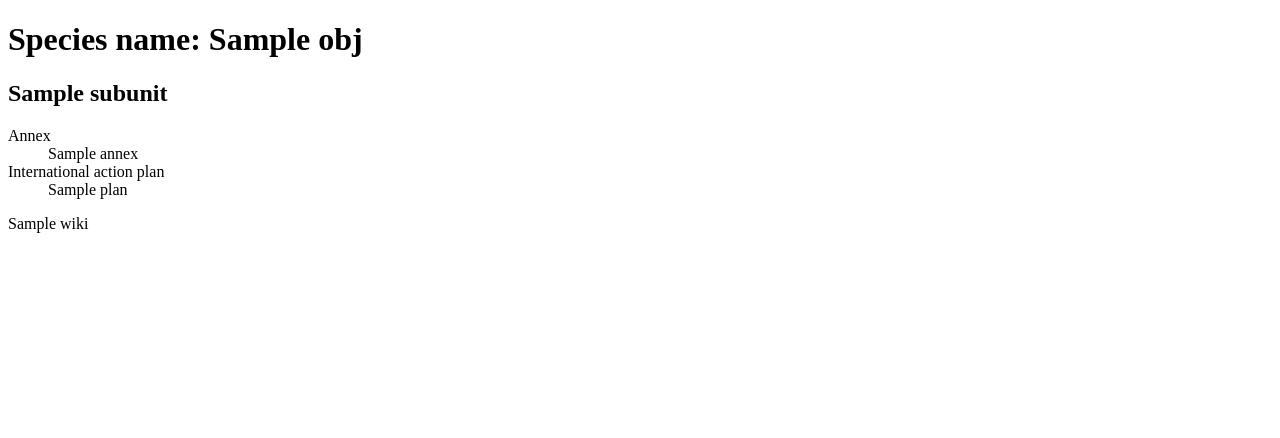
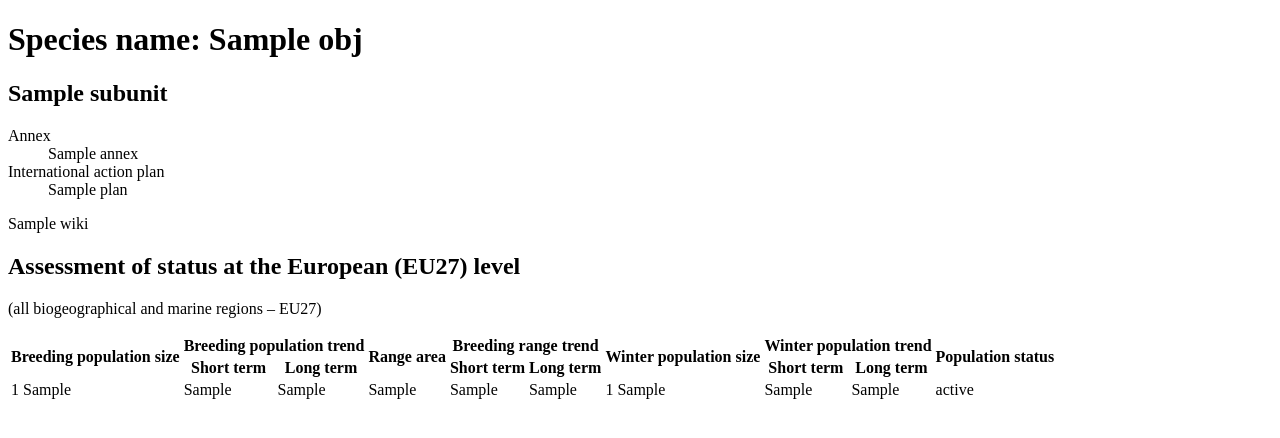
Before and after one commit to eea/art12-viewer, a Python web app: template art12/templates/factsheet/species.html in a window 1280 px wide. Shown: the top 438 px of the page. Run offline with Jinja, Linux system fonts and the light colour scheme; the template is opened without the code that fills it: most values are stand-ins (such as "Sample title", 1, 10 or a date in 2020).

Commit message:
[factsheet] Add EU level section, ref #24521.

```diff
--- a/art12/templates/factsheet/species.html
+++ b/art12/templates/factsheet/species.html
@@ -14,4 +14,49 @@
 
   {{ obj.wiki | safe }}
 
+  <section>
+    <header>
+      <h2>Assessment of status at the European (EU27) level</h2>
+      <p class="subtitle">(all biogeographical and marine regions – EU27)</p>
+    </header>
+
+    <table class="complex_datatable">
+      <thead>
+        <tr>
+          <th rowspan="2">Breeding population size</th>
+          <th colspan="2">Breeding population trend</th>
+          <th rowspan="2">Range area</th>
+          <th colspan="2">Breeding range trend</th>
+          <th rowspan="2">Winter population size</th>
+          <th colspan="2">Winter population trend</th>
+          <th rowspan="2">Population status</th>
+        </tr>
+        <tr>
+          <th>Short term</th>
+          <th>Long term</th>
+          <th>Short term</th>
+          <th>Long term</th>
+          <th>Short term</th>
+          <th>Long term</th>
+        </tr>
+      </thead>
+      <tbody>
+      {% for row in obj.etc_birds %}
+        <tr class="stripe_row">
+          <td>{{ row.br_population_size }} {{ row.br_population_size_unit }}</td>
+          <td>{{ row.br_population_trend }}</td>
+          <td>{{ row.br_population_trend_long }}</td>
+          <td>{{ row.br_range_surface_area }}</td>
+          <td>{{ row.br_range_trend }}</td>
+          <td>{{ row.br_range_trend_long }}</td>
+          <td>{{ row.wi_population_size }} {{ row.wi_population_size_unit }}</td>
+          <td>{{ row.wi_population_trend }}</td>
+          <td>{{ row.wi_population_trend_long }}</td>
+          <td>{{ row.conclusion_status_label }}</td>
+        </tr>
+      {% endfor %}
+      </tbody>
+    </table>
+  </section>
+
 {% endblock %}
```
Also changed, not shown: art12/factsheet.py (+8 -1 lines).
